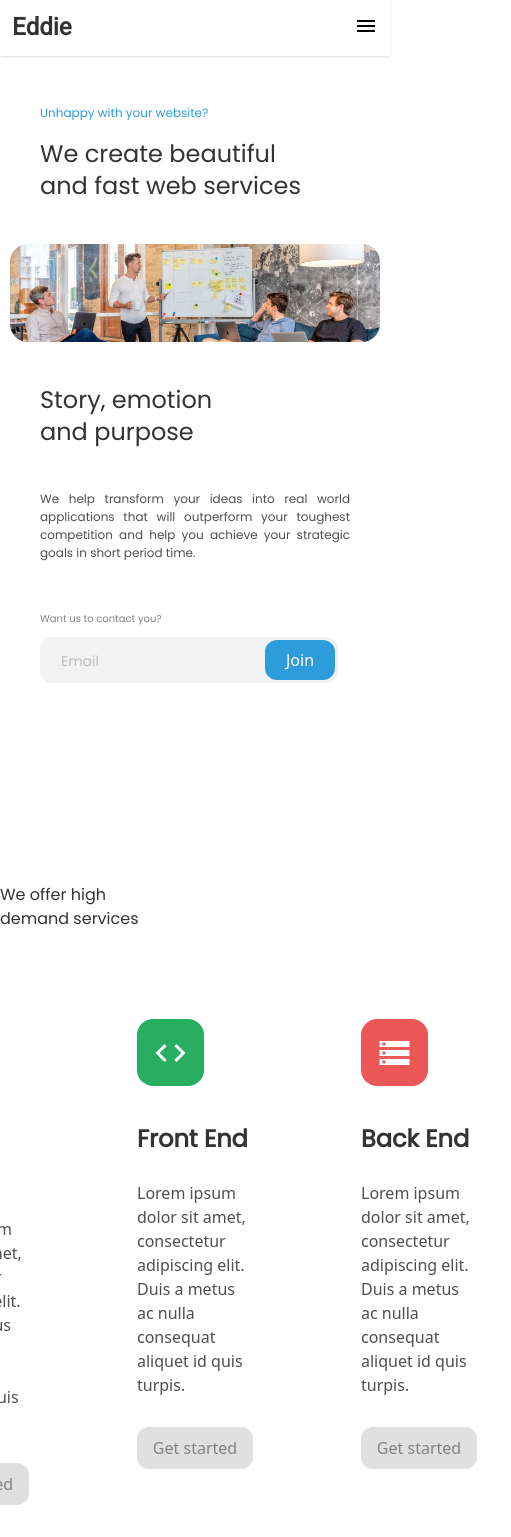
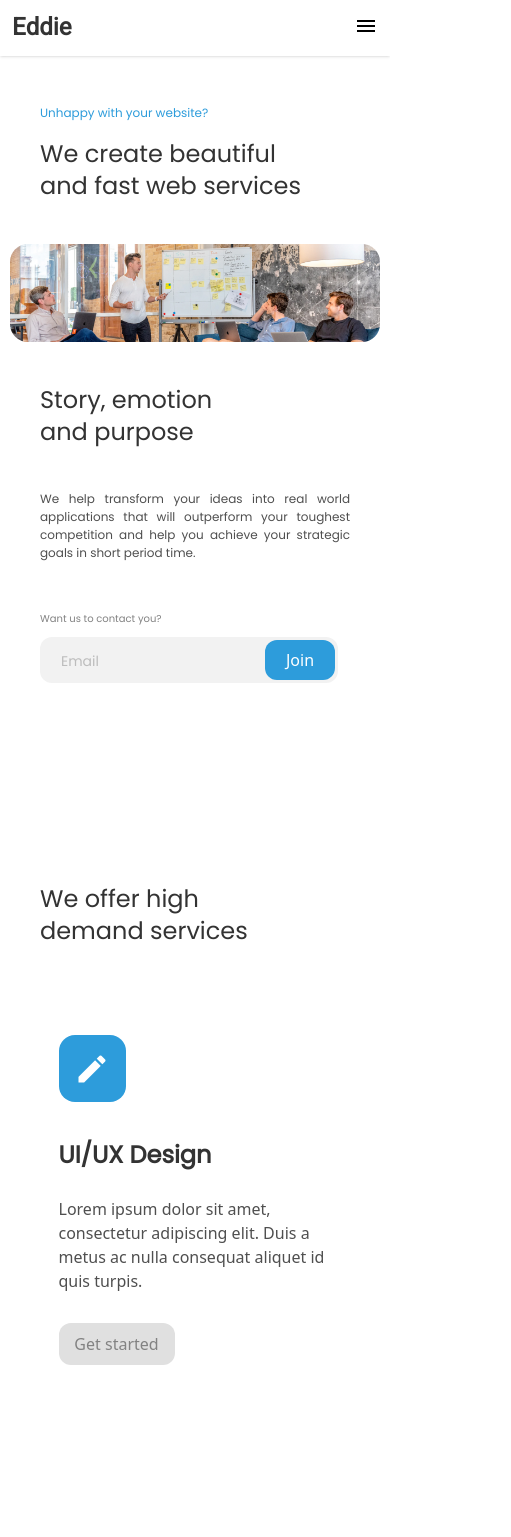
Before and after one commit to kabirtawhid/eddie-homepage, a React (Vite) app: page / in a window 390 px wide. Shown: the top 1537 px of the page, 511 px wide, since content can reach past the window. Before the commit the page ends 1505 px from the top, so only its background shows below. Built offline with nearby package versions, Linux system fonts and the light colour scheme.

Commit message:
Completed services section for 375px wide mobile

```diff
--- a/src/Services.tsx
+++ b/src/Services.tsx
@@ -1,12 +1,15 @@
 function Services({ data }) {
   return (
-    <div className="services m-d-2 mt-[200px]">
-      <h3 className="heading-2">
+    <div className="services mt-[200px]">
+      <h3 className="heading-2 m-m-2 m-d-2">
         We offer high <br /> demand services
       </h3>
-      <div className="flex justify-center gap-10">
+      <div className="flex max-md:flex-col justify-center max-md:items-center gap-10">
         {data?.map((x) => (
-          <div className="mt-[42px] w-[341px] h-[422px] py-[46px] px-[34px] group  hover:shadow-[0_10px_30px_0_rgba(51,51,51,.10)] round-[24px]">
+          <div
+            className="mt-[42px] w-[341px] h-[422px] py-[46px] px-[34px] group  hover:shadow-[0_10px_30px_0_rgba(51,51,51,.10)] rounded-[24px]"
+            key={x.heading}
+          >
             <div
               className="h-[67px] w-[67px] flex justify-center items-center rounded-[16px]"
               style={{ backgroundColor: x.color }}
--- a/src/index.css
+++ b/src/index.css
@@ -31,6 +31,6 @@
   }
 
   .heading-2 {
-    @apply 2xl:text-4xl text-gray-1 font-poppins font-medium;
+    @apply text-2xl 2xl:text-4xl text-gray-1 font-poppins font-medium;
   }
 }
```
